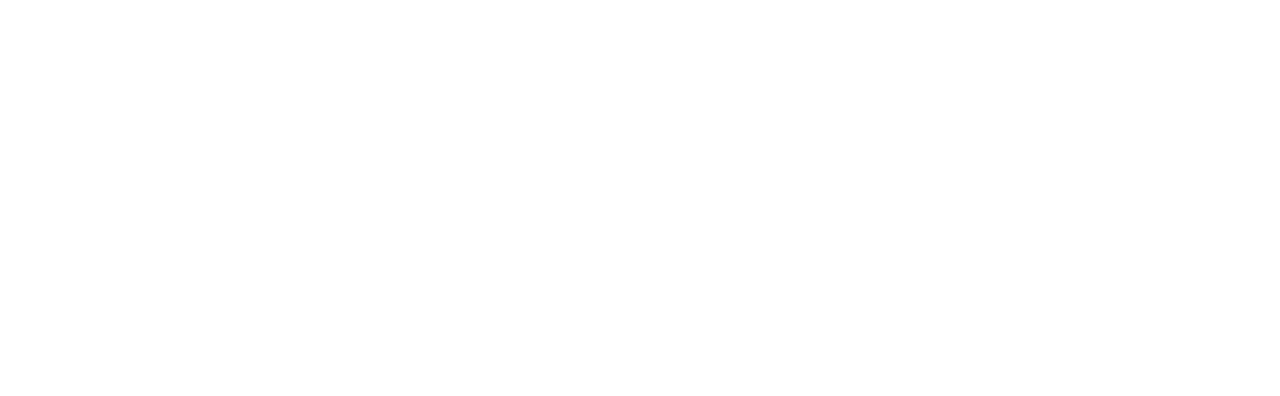
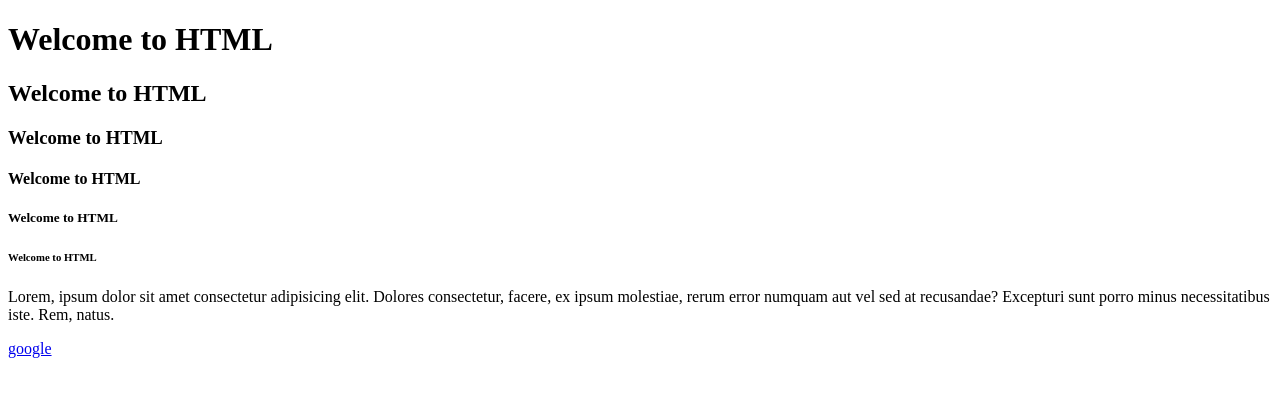
Before and after one commit to bhuviguptaa/html-aiml1, a plain HTML site: page index.html in a window 1280 px wide. Drawn offline with Linux system fonts and the light colour scheme.

Commit message:
change_in_index

```diff
--- a/index.html
+++ b/index.html
@@ -3,9 +3,20 @@
 <head>
     <meta charset="UTF-8">
     <meta name="viewport" content="width=device-width, initial-scale=1.0">
-    <title>my first webpage</title>
+<title>my first webpage</title>
 </head>
 <body>
+    <h1>Welcome to HTML</h1>
+    <h2>Welcome to HTML</h2>
+    <h3>Welcome to HTML</h3>
+    <h4>Welcome to HTML</h4>
+    <h5>Welcome to HTML</h5>
+    <h6>Welcome to HTML</h6>
+    <p>Lorem, ipsum dolor sit amet consectetur adipisicing elit. Dolores consectetur, facere, ex ipsum molestiae, rerum error numquam aut vel sed at recusandae? Excepturi sunt porro minus necessitatibus iste. Rem, natus.</p>
+    <a href="https://www.google.com">google</a>
+
+
+
 
 </body>
 </html>
```
